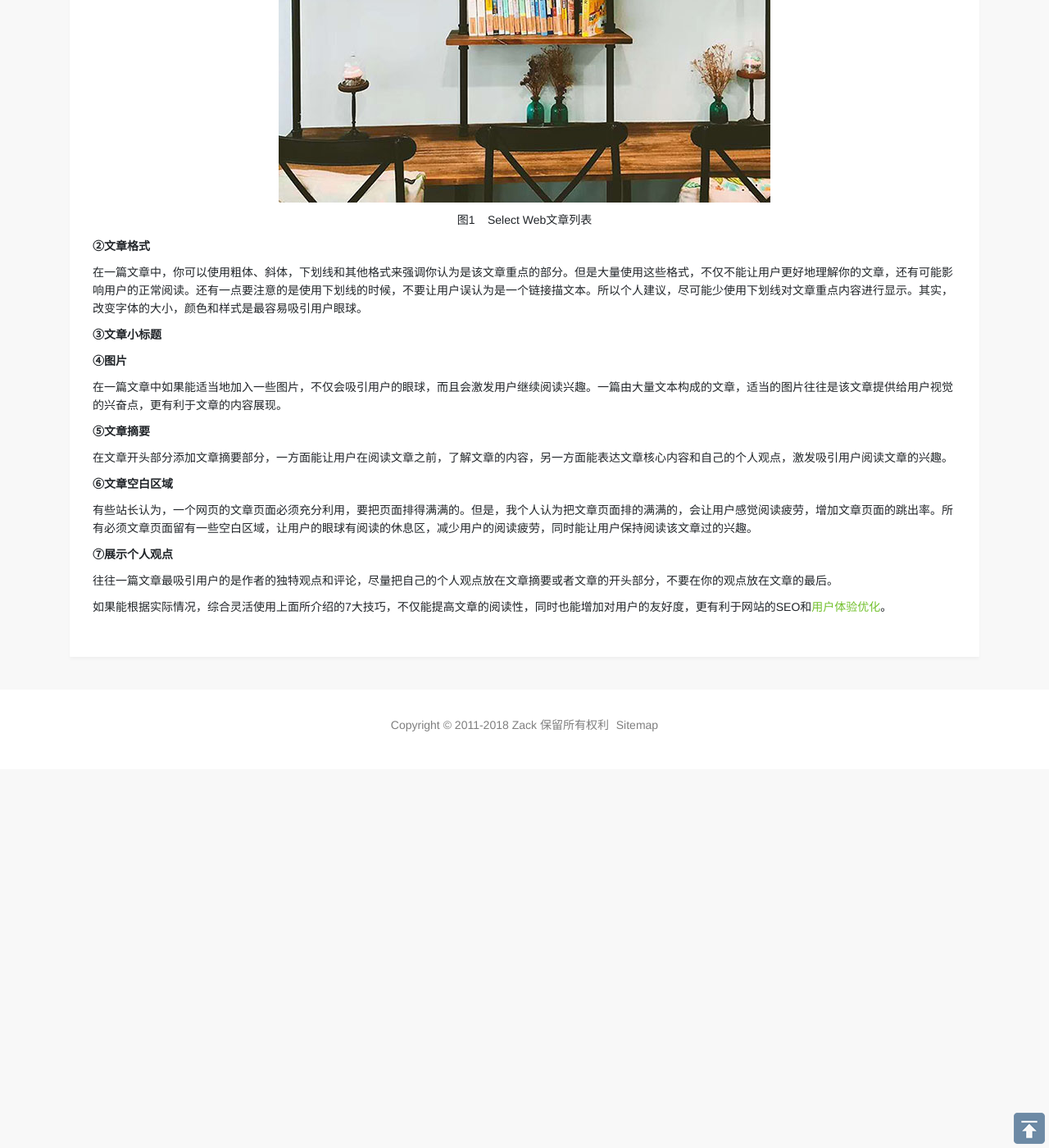
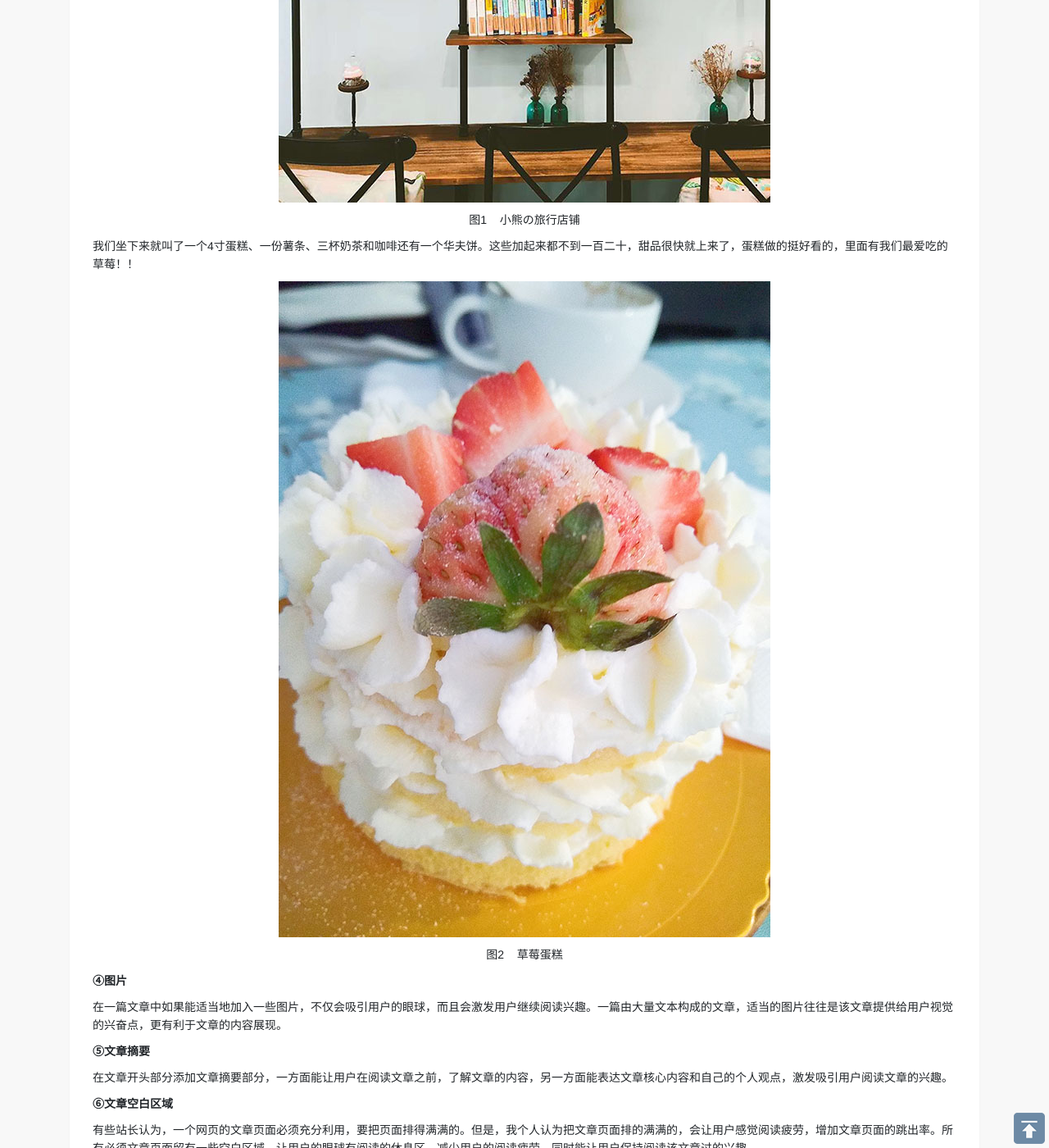
Before and after one commit to Couronnes/Couronnes.github.io, a Jekyll site: the page built from ueo/_posts/2011-09-06-web-read-skill.html, in a window 1280 px wide and 1400 px high, scrolled down 971 px. Shown: the whole window at 82% size. Built offline with Jekyll 4.4.1, drawn with Linux system fonts in a browser that asks for light colours.

Commit message:
Update 2011-09-06-web-read-skill.html

```diff
--- a/ueo/_posts/2011-09-06-web-read-skill.html
+++ b/ueo/_posts/2011-09-06-web-read-skill.html
@@ -11,10 +11,10 @@
 <p>直到一次偶然的机会，第一次去是在上一年过年的时候，店铺那时候在搞活动，4寸的蛋糕只需要9.9，心想这么便宜，我就和我的表姐们一起去了…</p>
 <p>进到店里，环境真的很不错，这是一家和旅行有关的咖啡店。它的名字叫小熊の旅行故事，里面摆满了各式各样的旅行书，给每个想旅行，对旅行感兴趣的人看。</p>
 <p align="center"><img class="img-fluid" alt="Select Web文章列表" src="{{ site.url }}/images/ueo/web-read-skill-1.jpg"></p>
-<p align="center">图1&nbsp;&nbsp;&nbsp; Select Web文章列表</p>
-<p><b>②文章格式</b></p>
-<p>在一篇文章中，你可以使用粗体、斜体，下划线和其他格式来强调你认为是该文章重点的部分。但是大量使用这些格式，不仅不能让用户更好地理解你的文章，还有可能影响用户的正常阅读。还有一点要注意的是使用下划线的时候，不要让用户误认为是一个链接描文本。所以个人建议，尽可能少使用下划线对文章重点内容进行显示。其实，改变字体的大小，颜色和样式是最容易吸引用户眼球。</p>
-<p><b>③文章小标题</b></p>
+<p align="center">图1&nbsp;&nbsp;&nbsp; 小熊の旅行店铺</p>
+<p>我们坐下来就叫了一个4寸蛋糕、一份薯条、三杯奶茶和咖啡还有一个华夫饼。这些加起来都不到一百二十，甜品很快就上来了，蛋糕做的挺好看的，里面有我们最爱吃的草莓！！</p>
+<p align="center"><img class="img-fluid" alt="Select Web文章列表" src="{{ site.url }}/images/ueo/web-read-skill-2.jpg"></p>
+<p align="center">图2&nbsp;&nbsp;&nbsp; 草莓蛋糕</p>
 <p></p>
 <p><b>④图片</b></p>
 <p>在一篇文章中如果能适当地加入一些图片，不仅会吸引用户的眼球，而且会激发用户继续阅读兴趣。一篇由大量文本构成的文章，适当的图片往往是该文章提供给用户视觉的兴奋点，更有利于文章的内容展现。</p>
```
